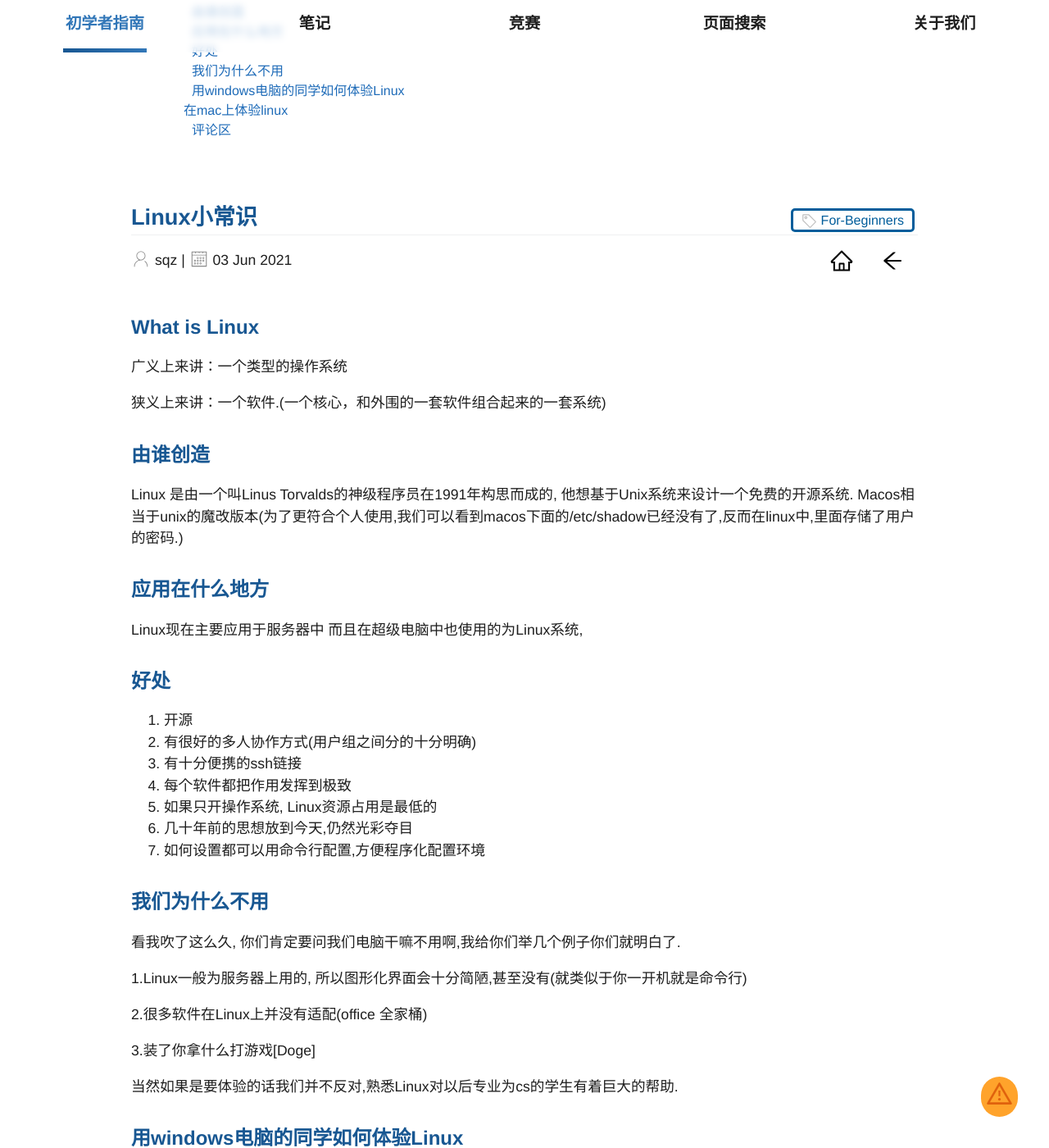
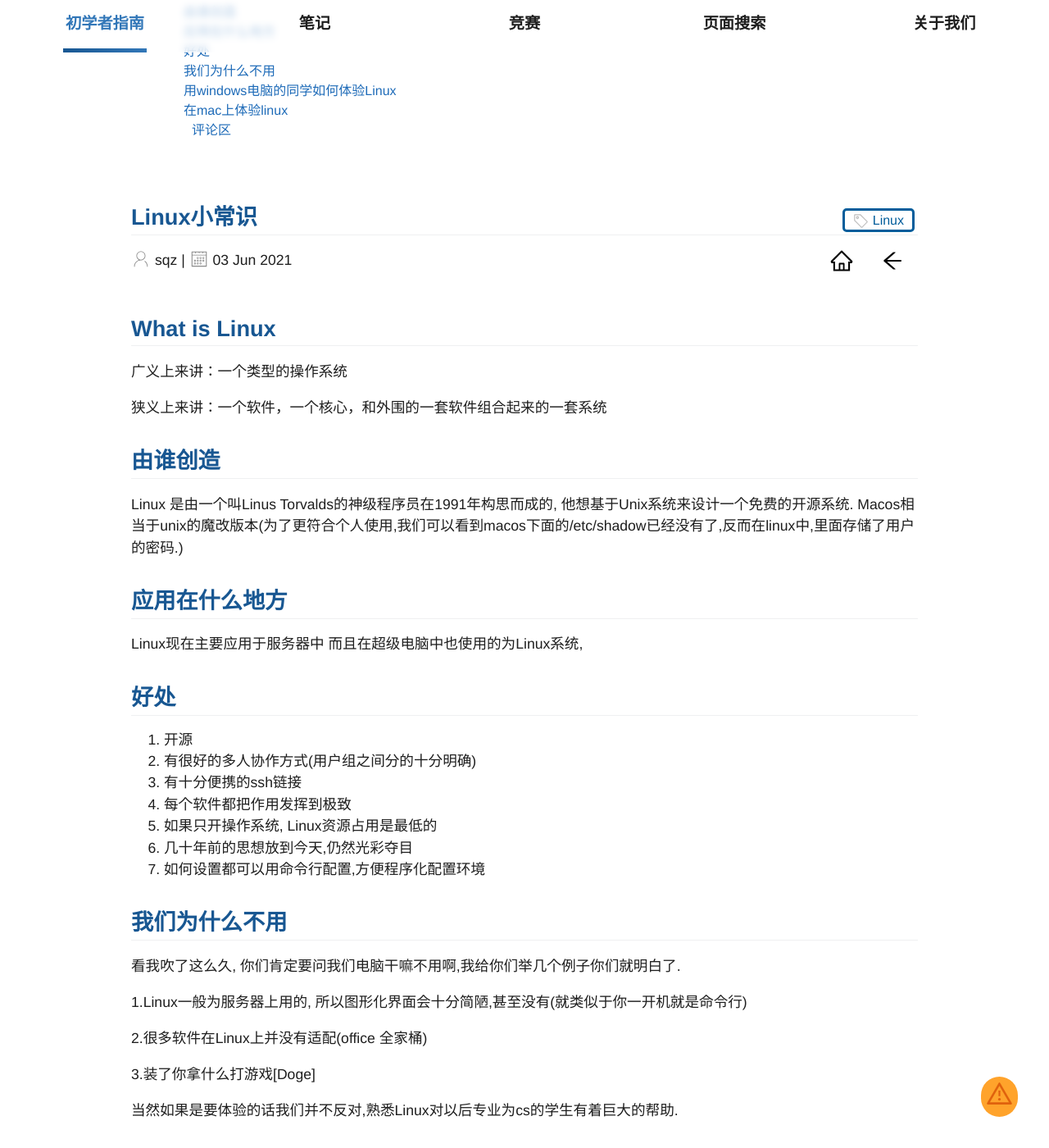
Before and after one commit to MarkChenYutian/gwcsclub, a Jekyll site: the page built from _posts/posts/Linux/2021-06-03-What-is-Linux.md, in a window 1280 px wide and 1400 px high, scrolled down 542 px. Shown: the whole window at 82% size. Built offline with Jekyll 4.4.1, drawn with Linux system fonts in a browser that asks for light colours; comment, search, counter and statistics services are not loaded; some of the changed text lies outside the part shown.

Commit message:
move Linux part to cs+, delete origin part in to-Beginners

```diff
--- a/_posts/posts/2021-06-03-Linux.md
+++ b/_posts/posts/Linux/2021-06-03-What-is-Linux.md
@@ -1,27 +1,26 @@
 ---
 layout: post
 title: Linux小常识
-tags: For-Beginners
+tags: Linux
 Author: sqz
+
 ---
 
-
-
-### What is Linux
+## What is Linux
 
 广义上来讲：一个类型的操作系统
 
-狭义上来讲：一个软件.(一个核心，和外围的一套软件组合起来的一套系统)
+狭义上来讲：一个软件，一个核心，和外围的一套软件组合起来的一套系统
 
-### 由谁创造
+## 由谁创造
 
 Linux 是由一个叫Linus Torvalds的神级程序员在1991年构思而成的, 他想基于Unix系统来设计一个免费的开源系统. Macos相当于unix的魔改版本(为了更符合个人使用,我们可以看到macos下面的/etc/shadow已经没有了,反而在linux中,里面存储了用户的密码.)
 
-###  应用在什么地方
+##  应用在什么地方
 
 Linux现在主要应用于服务器中 而且在超级电脑中也使用的为Linux系统,
 
-### 好处
+## 好处
 
 1. 开源
 2. 有很好的多人协作方式(用户组之间分的十分明确)
@@ -31,7 +30,7 @@
 6. 几十年前的思想放到今天,仍然光彩夺目
 7. 如何设置都可以用命令行配置,方便程序化配置环境
 
-### 我们为什么不用
+## 我们为什么不用
 
 看我吹了这么久, 你们肯定要问我们电脑干嘛不用啊,我给你们举几个例子你们就明白了.
 
```
Also changed, not shown: other parts of _posts/posts/Linux/2021-06-03-What-is-Linux.md (+2 -2 lines), _posts/2021-01-26-Computer-Science+.md (+4 -3 lines), _posts/posts/2021-06-13-Linux-index.md (added, +11 -0 lines).
